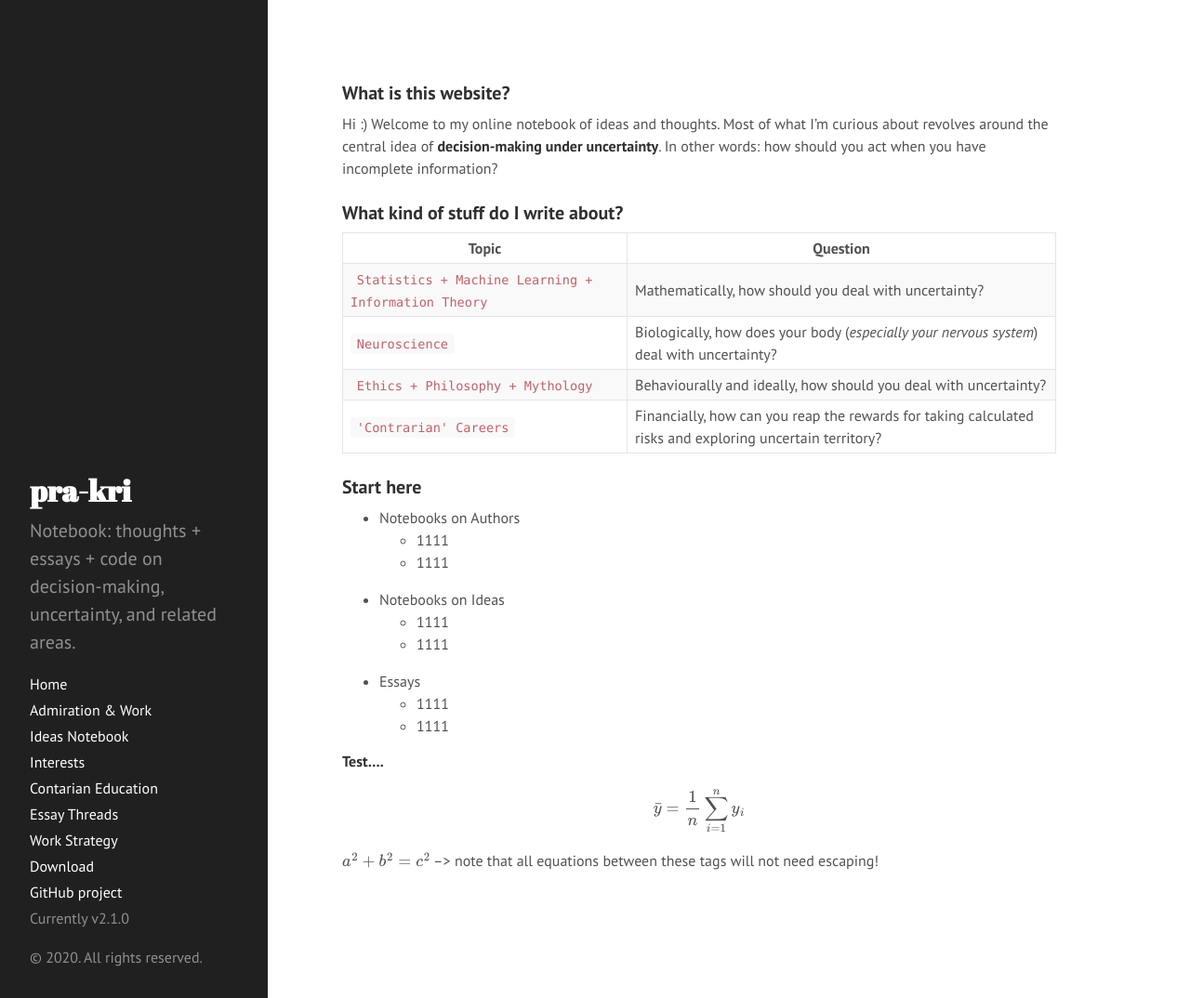
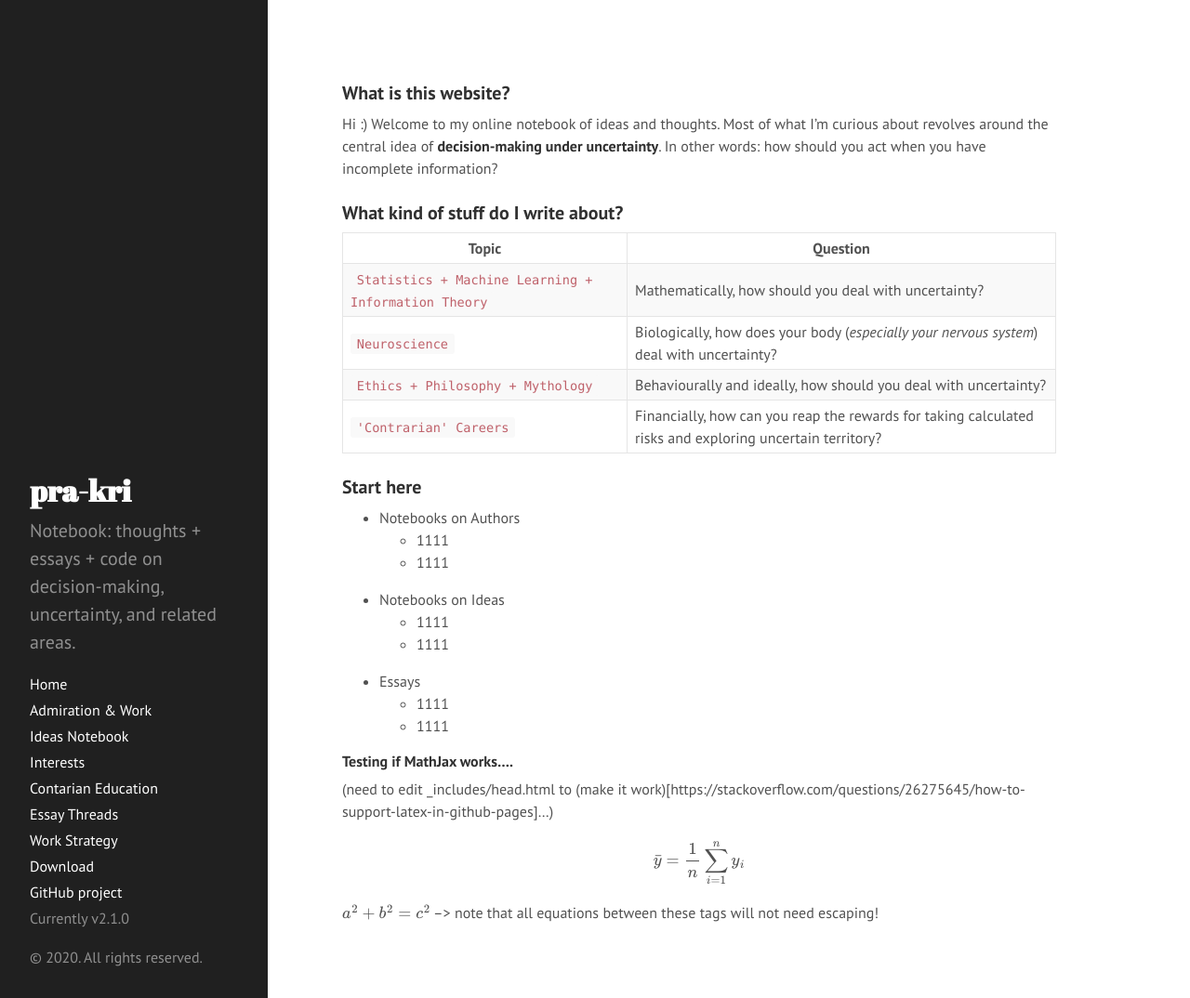
Before and after one commit to pra-kri/pra-kri.github.io, a Jekyll site: the page built from index.md, in a window 1280 px wide and 1074 px high. Shown: the whole window at 93% size. Built offline with Jekyll 4.4.1, drawn with Linux system fonts in a browser that asks for light colours; Markdown is read by kramdown in place of the engine named in the settings; formulas are drawn with MathJax 3.

Commit message:
Update index.md

```diff
--- a/index.md
+++ b/index.md
@@ -30,7 +30,8 @@ Hi :) Welcome to my online notebook of ideas and thoughts. Most of what I'm curi
     * 1111
 
 
-#### Test....
+#### Testing if MathJax works....
+(need to edit \_includes/head.html to (make it work)[https://stackoverflow.com/questions/26275645/how-to-support-latex-in-github-pages]...)
 
 $$
   \bar{y} = {1 \over n} \sum_{i = 1}^{n}y_i
```
